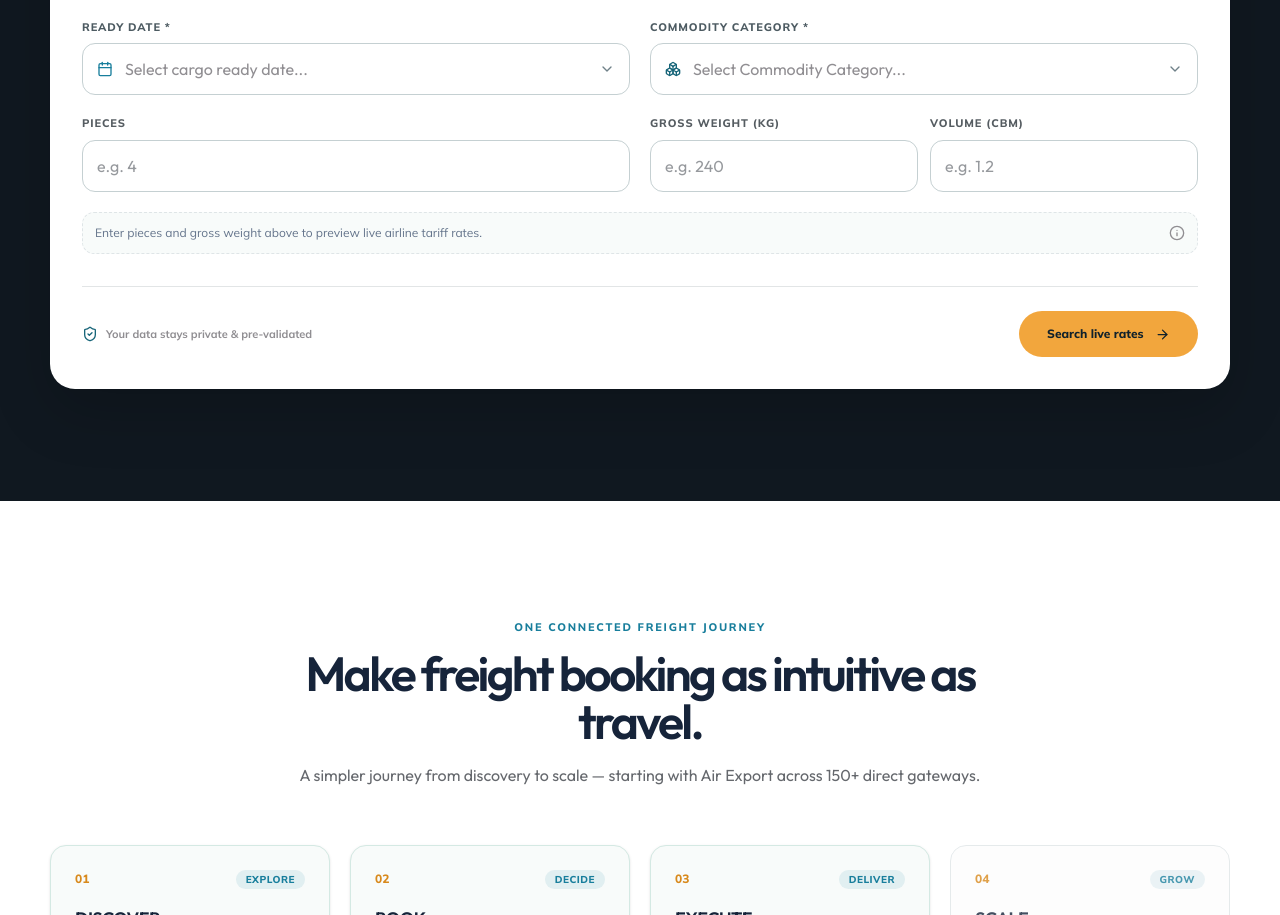
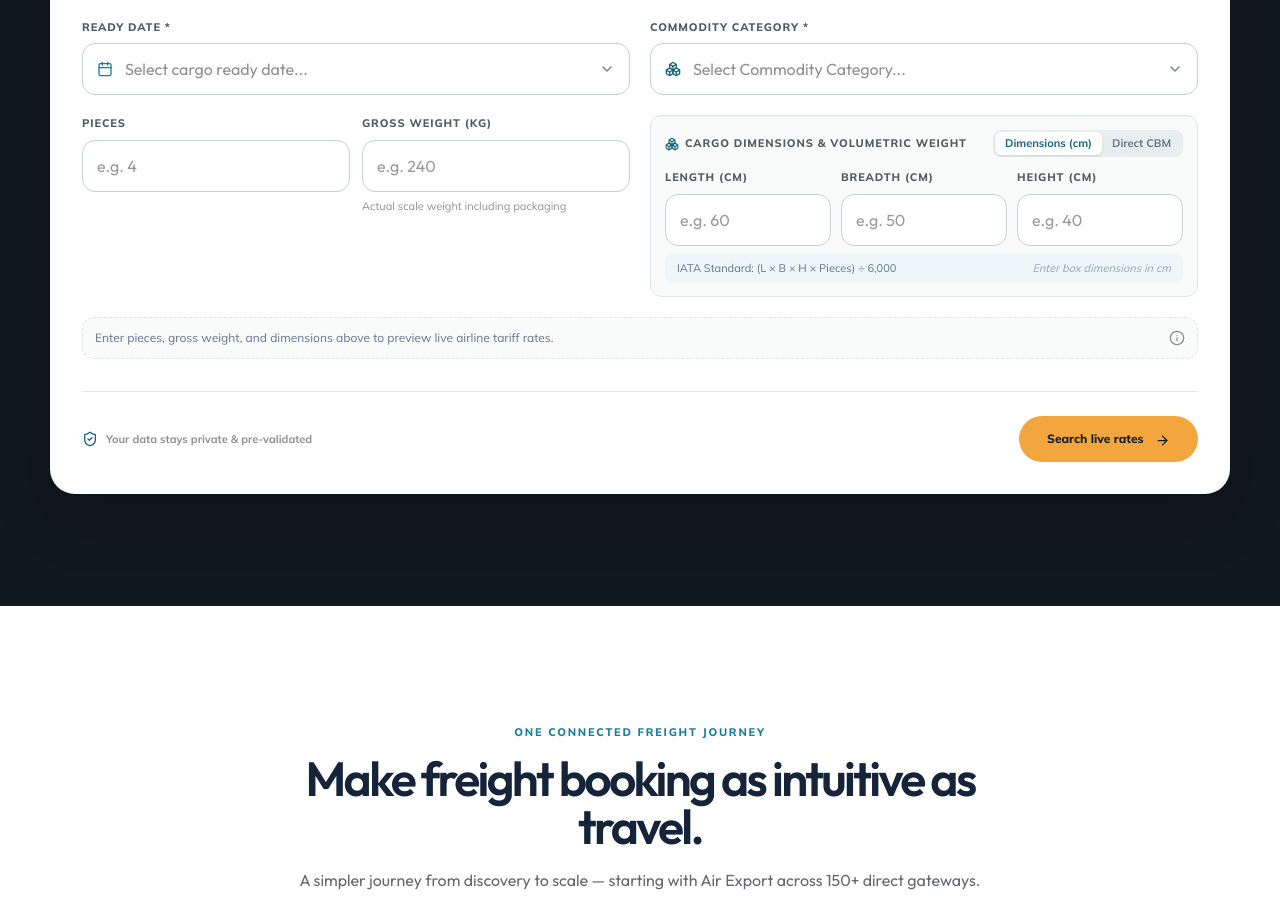
Before and after one commit to DevAI-DeepakJFLL/jfll-booking-platform, a Next.js app in the folder client/: page / in a window 1280 px wide. Shown: the part 1313-2228 px from the top of the page. Built offline with nearby package versions, Linux system fonts and the light colour scheme.

Commit message:
feat(ui): add cargo dimensions option with IATA (L*B*H*pieces)/6000 volumetric calculation

```diff
--- a/client/src/App.tsx
+++ b/client/src/App.tsx
@@ -63,6 +63,10 @@ export type QuoteForm = {
   weight: string;
   volume: string;
   cargoType: CargoType;
+  dimensionMode?: 'dimensions' | 'cbm';
+  length?: string;
+  width?: string;
+  height?: string;
 };
 
 export type PieceLine = {
@@ -878,6 +882,10 @@ function App() {
     weight: '',
     volume: '',
     cargoType: '' as CargoType,
+    dimensionMode: 'dimensions',
+    length: '',
+    width: '',
+    height: '',
   });
   const [quoteError, setQuoteError] = useState('');
 
@@ -924,6 +932,38 @@ function App() {
   // Physics calculations (IATA Volumetric standard)
   const actualWeight = Number(quote.weight) || 0;
   const cbmVolWeight = (Number(quote.volume) || 0) * 167;
+
+  // IATA standard volumetric weight from dimensions: (Length × Breadth × Height × Pieces) ÷ 6,000
+  const dimVolWeight = useMemo(() => {
+    const l = Number(quote.length) || 0;
+    const w = Number(quote.width) || 0;
+    const h = Number(quote.height) || 0;
+    const pcs = Math.max(1, Number(quote.pieces) || 1);
+    if (l > 0 && w > 0 && h > 0) {
+      return Math.round(((l * w * h * pcs) / 6000) * 10) / 10;
+    }
+    return 0;
+  }, [quote.length, quote.width, quote.height, quote.pieces]);
+
+  // Derived Volume in CBM: (Length × Breadth × Height × Pieces) ÷ 1,000,000
+  const dimCbm = useMemo(() => {
+    const l = Number(quote.length) || 0;
+    const w = Number(quote.width) || 0;
+    const h = Number(quote.height) || 0;
+    const pcs = Math.max(1, Number(quote.pieces) || 1);
+    if (l > 0 && w > 0 && h > 0) {
+      return Math.round(((l * w * h * pcs) / 1000000) * 1000) / 1000;
+    }
+    return 0;
+  }, [quote.length, quote.width, quote.height, quote.pieces]);
+
+  const activeVolumetricWeight = useMemo(() => {
+    if (quote.dimensionMode === 'cbm') {
+      return cbmVolWeight;
+    }
+    return dimVolWeight > 0 ? dimVolWeight : cbmVolWeight;
+  }, [quote.dimensionMode, dimVolWeight, cbmVolWeight]);
+
   const totalVolumetricWeightFromLines = useMemo(() => {
     return Math.round(
       pieceLines.reduce((acc, p) => {
@@ -933,7 +973,7 @@ function App() {
     ) / 10;
   }, [pieceLines]);
 
-  const volumetricWeight = Math.round(Math.max(totalVolumetricWeightFromLines, cbmVolWeight) * 10) / 10;
+  const volumetricWeight = Math.round(Math.max(totalVolumetricWeightFromLines, activeVolumetricWeight) * 10) / 10;
   // IATA TACT Rule 1.3.2: Round chargeable weight up to nearest 0.5 kg
   const chargeableWeight = Math.ceil(Math.max(actualWeight, volumetricWeight) * 2) / 2;
 
@@ -1046,7 +1086,19 @@ function App() {
   };
 
   const updateQuote = (key: keyof QuoteForm, value: string) =>
-    setQuote((current) => ({ ...current, [key]: key === 'origin' ? 'BOM' : value }));
+    setQuote((current) => {
+      const next = { ...current, [key]: key === 'origin' ? 'BOM' : value };
+      if (key === 'length' || key === 'width' || key === 'height' || key === 'pieces') {
+        const l = Number(key === 'length' ? value : next.length) || 0;
+        const w = Number(key === 'width' ? value : next.width) || 0;
+        const h = Number(key === 'height' ? value : next.height) || 0;
+        const pcs = Math.max(1, Number(key === 'pieces' ? value : next.pieces) || 1);
+        if (l > 0 && w > 0 && h > 0 && next.dimensionMode !== 'cbm') {
+          next.volume = ((l * w * h * pcs) / 1000000).toFixed(3);
+        }
+      }
+      return next;
+    });
 
   const updateBooking = (key: keyof BookingForm, value: any) =>
     setBooking((current) => ({ ...current, [key]: value }));
@@ -1118,6 +1170,19 @@ function App() {
     setSelectedRate(rate);
     setActiveStep(2);
     setBookingSubStep(0);
+    // Pre-populate pieceLines from Step 0 dimensions if user hasn't added custom lines yet
+    if (pieceLines.length === 0 && Number(quote.length) > 0 && Number(quote.width) > 0 && Number(quote.height) > 0) {
+      setPieceLines([
+        {
+          id: `p-init-1`,
+          pieces: Number(quote.pieces) || 1,
+          length: Number(quote.length) || 0,
+          width: Number(quote.width) || 0,
+          height: Number(quote.height) || 0,
+          weightPerPiece: Math.round(((Number(quote.weight) || 0) / (Number(quote.pieces) || 1)) * 10) / 10,
+        },
+      ]);
+    }
     window.setTimeout(() => scrollToQuote(), 50);
   };
 
@@ -1743,6 +1808,7 @@ function App() {
                         options={cargoCategoryOptions}
                       />
 
+                      <div className="grid grid-cols-2 gap-3">
                         <Field
                           label="Pieces"
                           type="number"
@@ -1750,51 +1816,149 @@ function App() {
                           onChange={(val) => updateQuote('pieces', val)}
                           placeholder="e.g. 4"
                         />
-
-                      <div className="grid grid-cols-2 gap-3">
                         <Field
                           label="Gross weight (kg)"
                           type="number"
                           value={quote.weight}
                           onChange={(val) => updateQuote('weight', val)}
                           placeholder="e.g. 240"
-                        />
+                          helper="Actual scale weight including packaging"
+                        />
+                      </div>
+
+                      {/* Cargo Sizing & Volumetric Weight Options */}
+                      <div className="rounded-xl border border-[#dfe5e7] bg-[#f8fbfa] p-3.5 space-y-3">
+                        <div className="flex items-center justify-between">
+                          <span className="font-mulish text-[11px] font-extrabold uppercase tracking-[.08em] text-[#555c61] flex items-center gap-1.5">
+                            <Boxes size={14} className="text-[#176579]" /> Cargo Dimensions &amp; Volumetric Weight
+                          </span>
+                          <div className="inline-flex rounded-lg bg-[#e8eef0] p-0.5 text-xs font-mulish">
+                            <button
+                              type="button"
+                              onClick={() => updateQuote('dimensionMode', 'dimensions')}
+                              className={`rounded-md px-2.5 py-1 text-[11px] font-bold transition cursor-pointer ${
+                                quote.dimensionMode !== 'cbm'
+                                  ? 'bg-white text-[#176579] shadow-sm'
+                                  : 'text-[#64748b] hover:text-[#101820]'
+                              }`}
+                            >
+                              Dimensions (cm)
+                            </button>
+                            <button
+                              type="button"
+                              onClick={() => updateQuote('dimensionMode', 'cbm')}
+                              className={`rounded-md px-2.5 py-1 text-[11px] font-bold transition cursor-pointer ${
+                                quote.dimensionMode === 'cbm'
+                                  ? 'bg-white text-[#176579] shadow-sm'
+                                  : 'text-[#64748b] hover:text-[#101820]'
+                              }`}
+                            >
+                              Direct CBM
+                            </button>
+                          </div>
+                        </div>
+
+                        {quote.dimensionMode !== 'cbm' ? (
+                          <div className="space-y-2">
+                            <div className="grid grid-cols-3 gap-2.5">
                               <Field
-                          label="Volume (CBM)"
+                                label="Length (cm)"
+                                type="number"
+                                value={quote.length || ''}
+                                onChange={(val) => updateQuote('length', val)}
+                                placeholder="e.g. 60"
+                              />
+                              <Field
+                                label="Breadth (cm)"
+                                type="number"
+                                value={quote.width || ''}
+                                onChange={(val) => updateQuote('width', val)}
+                                placeholder="e.g. 50"
+                              />
+                              <Field
+                                label="Height (cm)"
+                                type="number"
+                                value={quote.height || ''}
+                                onChange={(val) => updateQuote('height', val)}
+                                placeholder="e.g. 40"
+                              />
+                            </div>
+                            <div className="flex items-center justify-between rounded-lg bg-[#edf6f8] px-3 py-1.5 text-[11px] font-mulish text-[#475569]">
+                              <span className="text-[#64748b]">
+                                IATA Standard: (L × B × H × Pieces) ÷ 6,000
+                              </span>
+                              {dimVolWeight > 0 ? (
+                                <span className="font-extrabold text-[#176579]">
+                                  = {dimVolWeight} kg vol. ({dimCbm} CBM)
+                                </span>
+                              ) : (
+                                <span className="text-[#94a3b8] italic">Enter box dimensions in cm</span>
+                              )}
+                            </div>
+                          </div>
+                        ) : (
+                          <Field
+                            label="Total Volume (CBM)"
                             type="number"
                             value={quote.volume}
                             onChange={(val) => updateQuote('volume', val)}
                             placeholder="e.g. 1.2"
-                        />
+                            helper="1 CBM = 167 kg volumetric weight (IATA air cargo ratio)"
+                          />
+                        )}
                       </div>
                     </div>
 
                     {/* Volumetric Weight Check Banner */}
                     {chargeableWeight > 0 ? (
-                      <div className="mt-5 flex items-center justify-between rounded-xl bg-[#f4f7f8] p-4 text-xs font-mulish border border-[#dfe5e7]">
+                      <div className="mt-5 rounded-xl bg-[#f4f7f8] p-4 text-xs font-mulish border border-[#dfe5e7] space-y-2.5">
+                        <div className="flex items-center justify-between">
+                          <span className="font-extrabold text-[#176579] uppercase text-[10px] tracking-wider block">
+                            IATA Chargeable Weight Verification
+                          </span>
+                          <span
+                            className={`inline-flex items-center rounded-full px-2 py-0.5 text-[10px] font-extrabold ${
+                              volumetricWeight > actualWeight
+                                ? 'bg-[#fff3dc] text-[#a46600]'
+                                : 'bg-[#e6f4ea] text-[#137333]'
+                            }`}
+                          >
+                            {volumetricWeight > actualWeight
+                              ? 'Billed on Volumetric Weight (Bulky Cargo)'
+                              : 'Billed on Gross Weight (Dense Cargo)'}
+                          </span>
+                        </div>
+
+                        <div className="grid grid-cols-2 gap-2 text-[#101820] bg-white rounded-lg p-2.5 border border-[#e2e8f0]">
                           <div>
-                          <span className="font-extrabold text-[#176579] uppercase text-[10px] tracking-wider block">
-                            Chargeable Weight Verification
-                          </span>
-                          <div className="mt-0.5 text-[#101820]">
-                            Gross: <strong>{actualWeight} kg</strong> &middot; Volumetric (1:167):{' '}
-                            <strong>{volumetricWeight} kg</strong>
-                          </div>
-                          <span className="text-[11px] text-[#65686d]">
-                            Billing weight applied: <strong className="text-[#187e9c]">{chargeableWeight} kg</strong>
-                          </span>
+                            <span className="text-[10px] text-[#64748b] block font-bold">Gross Scale Weight</span>
+                            <span className="text-sm font-extrabold text-[#101820]">{actualWeight} kg</span>
+                          </div>
+                          <div>
+                            <span className="text-[10px] text-[#64748b] block font-bold">Volumetric Weight (÷6000)</span>
+                            <span className="text-sm font-extrabold text-[#101820]">{volumetricWeight} kg</span>
+                          </div>
+                        </div>
+
+                        <div className="flex items-center justify-between pt-1">
+                          <span className="text-[11px] text-[#556972]">
+                            Applicable Billing Weight (Higher of the two, rounded to 0.5 kg):
+                          </span>
+                          <span className="text-base font-black text-[#187e9c]">
+                            {chargeableWeight} kg
+                          </span>
+                        </div>
+
                         {chargeableWeight > 500 && (
-                            <div className="mt-2.5 flex items-center gap-1.5 rounded-lg border border-[#c2e2e8] bg-[#eef8fa] px-3 py-1.5 font-mulish text-xs font-bold text-[#176579]">
+                          <div className="flex items-center gap-1.5 rounded-lg border border-[#c2e2e8] bg-[#eef8fa] px-3 py-1.5 font-mulish text-xs font-bold text-[#176579]">
                             <span className="h-2 w-2 rounded-full bg-[#187e9c] animate-pulse"></span>
                             <span>Heavy Shipment (&gt; 500 kg): Custom Spot Allocation by Pricing Desk</span>
                           </div>
                         )}
                       </div>
-                        <Info size={18} className="text-[#187e9c]" />
-                      </div>
                     ) : (
                       <div className="mt-5 flex items-center justify-between rounded-xl bg-[#f8fbfa] p-3 text-xs font-mulish border border-dashed border-[#dfe5e7] text-[#64748b]">
-                        <span>Enter pieces and gross weight above to preview live airline tariff rates.</span>
+                        <span>Enter pieces, gross weight, and dimensions above to preview live airline tariff rates.</span>
                         <Info size={16} className="text-[#908e92]" />
                       </div>
                     )}
@@ -1854,6 +2018,10 @@ function App() {
                           weight: '',
                           volume: '',
                           cargoType: '' as CargoType,
+                          dimensionMode: 'dimensions',
+                          length: '',
+                          width: '',
+                          height: '',
                         });
                         setPieceLines([]);
                         setActiveStep(0);
```
Lines whose indentation alone changed are shown as unchanged.
